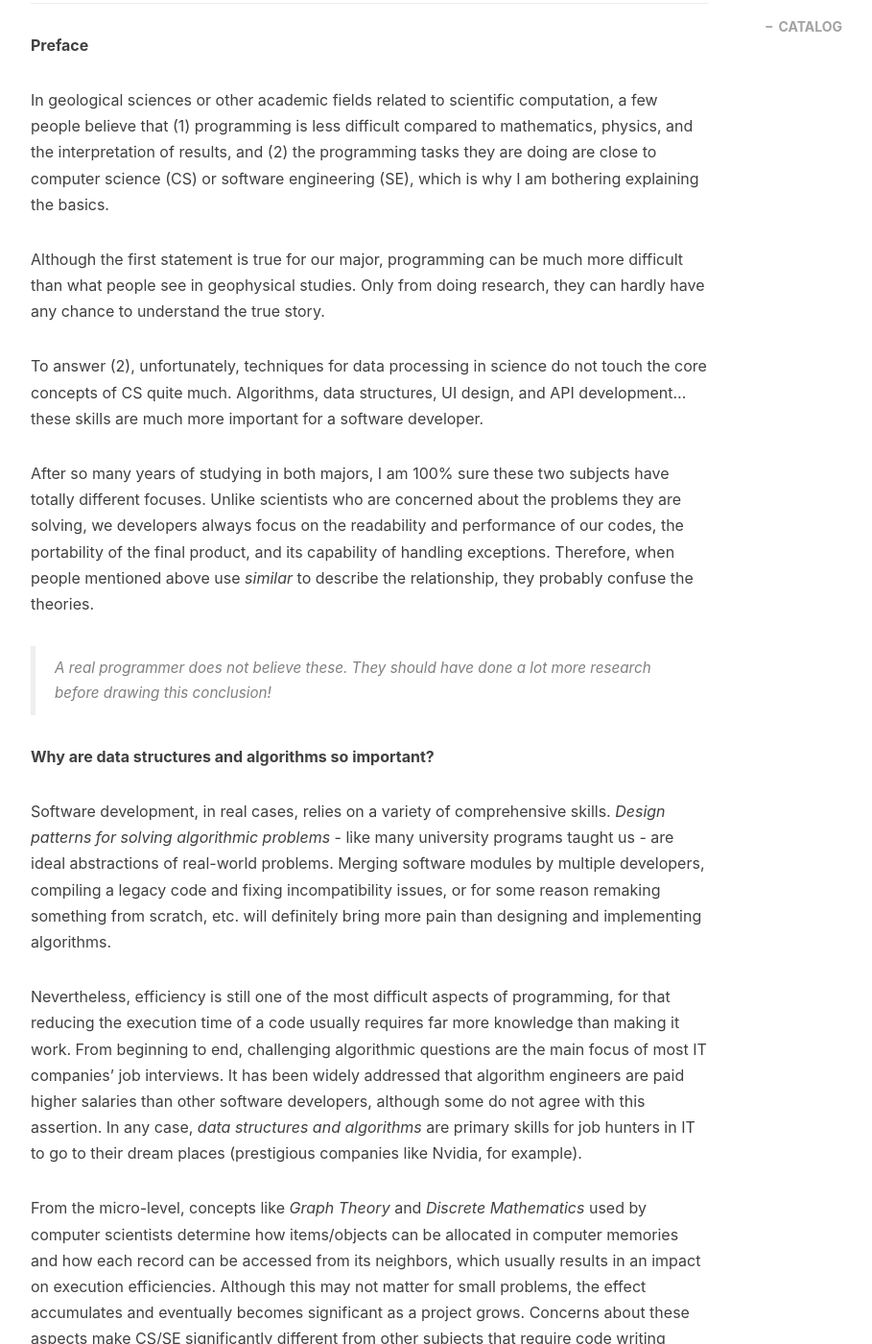
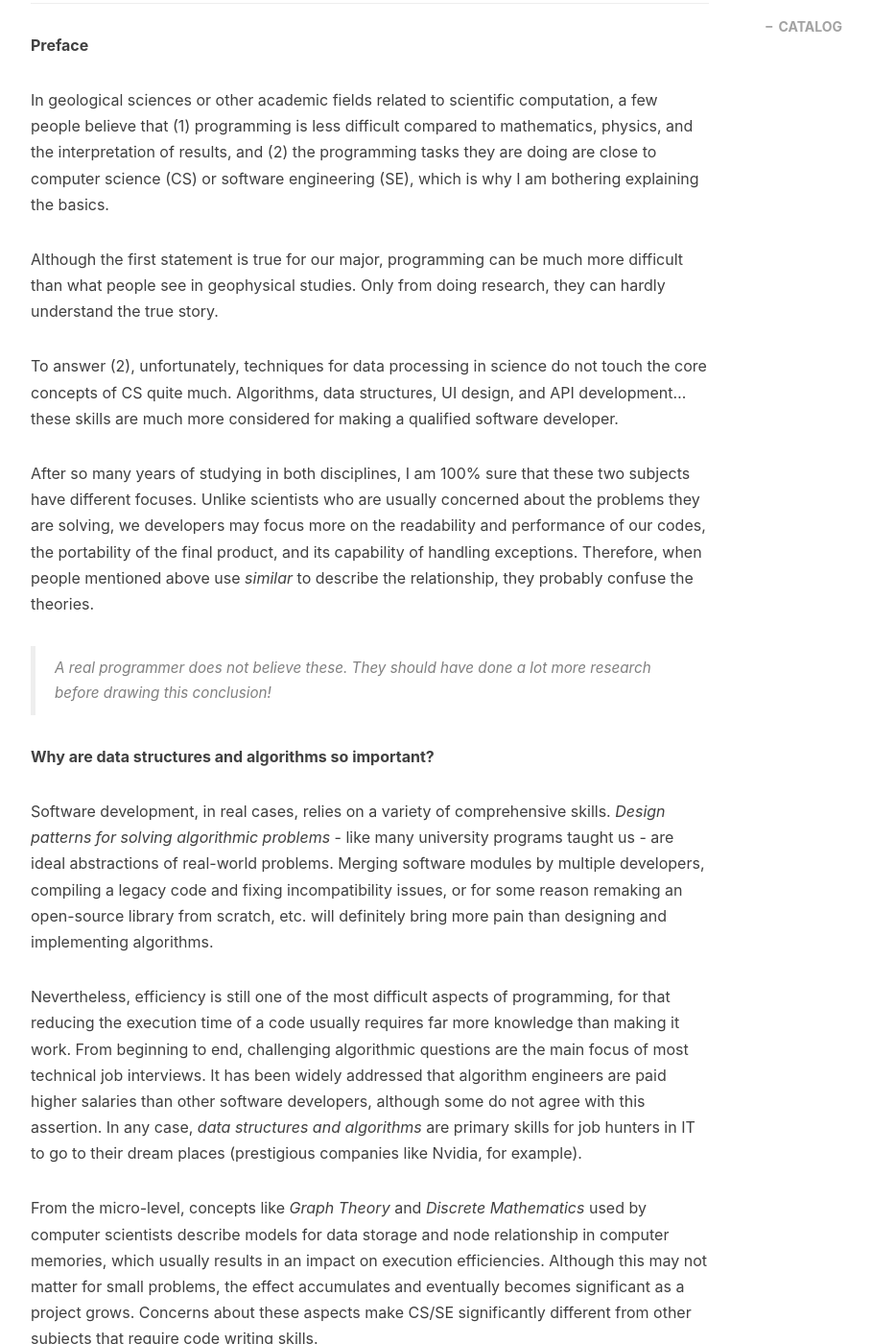
Before and after one commit to gengyu89/gengyu89.github.io, a Jekyll site: the page built from _posts/2020-09-13-leetcode-journey.markdown, in a window 1280 px wide and 1400 px high, scrolled down 809 px. Shown: the whole window at 96% size, without its empty margins (233-1142 px from the left). Built offline with Jekyll 4.4.1, drawn with Linux system fonts in a browser that asks for light colours; nearby versions of some CDN libraries; comment, search, counter and statistics services are not loaded; some of the changed text lies outside the part shown.

Commit message:
added algorithms

```diff
--- a/_posts/2020-09-13-leetcode-journey.markdown
+++ b/_posts/2020-09-13-leetcode-journey.markdown
@@ -25,25 +25,25 @@ tags:
 
 In geological sciences or other academic fields related to scientific computation, a few people believe that (1) programming is less difficult compared to mathematics, physics, and the interpretation of results, and (2) the programming tasks they are doing are close to computer science (CS) or software engineering (SE), which is why I am bothering explaining the basics.
 
-Although the first statement is true for our major, programming can be much more difficult than what people see in geophysical studies. Only from doing research, they can hardly have any chance to understand the true story.
+Although the first statement is true for our major, programming can be much more difficult than what people see in geophysical studies. Only from doing research, they can hardly understand the true story.
 
-To answer (2), unfortunately, techniques for data processing in science do not touch the core concepts of CS quite much. Algorithms, data structures, UI design, and API development... these skills are much more important for a software developer.
+To answer (2), unfortunately, techniques for data processing in science do not touch the core concepts of CS quite much. Algorithms, data structures, UI design, and API development... these skills are much more considered for making a qualified software developer.
 
-After so many years of studying in both majors, I am 100% sure these two subjects have totally different focuses. Unlike scientists who are concerned about the problems they are solving, we developers always focus on the readability and performance of our codes, the portability of the final product, and its capability of handling exceptions. Therefore, when people mentioned above use *similar* to describe the relationship, they probably confuse the theories.
+After so many years of studying in both disciplines, I am 100% sure that these two subjects have different focuses. Unlike scientists who are usually concerned about the problems they are solving, we developers may focus more on the readability and performance of our codes, the portability of the final product, and its capability of handling exceptions. Therefore, when people mentioned above use *similar* to describe the relationship, they probably confuse the theories.
 
 > A real programmer does not believe these. They should have done a lot more research before drawing this conclusion!
 
 **Why are data structures and algorithms so important?**
 
-Software development, in real cases, relies on a variety of comprehensive skills. *Design patterns for solving algorithmic problems* - like many university programs taught us - are ideal abstractions of real-world problems. Merging software modules by multiple developers, compiling a legacy code and fixing incompatibility issues, or for some reason remaking something from scratch, etc. will definitely bring more pain than designing and implementing algorithms.
+Software development, in real cases, relies on a variety of comprehensive skills. *Design patterns for solving algorithmic problems* - like many university programs taught us - are ideal abstractions of real-world problems. Merging software modules by multiple developers, compiling a legacy code and fixing incompatibility issues, or for some reason remaking an open-source library from scratch, etc. will definitely bring more pain than designing and implementing algorithms.
 
-Nevertheless, efficiency is still one of the most difficult aspects of programming, for that reducing the execution time of a code usually requires far more knowledge than making it work. From beginning to end, challenging algorithmic questions are the main focus of most IT companies' job interviews. It has been widely addressed that algorithm engineers are paid higher salaries than other software developers, although some do not agree with this assertion. In any case, *data structures and algorithms* are primary skills for job hunters in IT to go to their dream places (prestigious companies like Nvidia, for example).
+Nevertheless, efficiency is still one of the most difficult aspects of programming, for that reducing the execution time of a code usually requires far more knowledge than making it work. From beginning to end, challenging algorithmic questions are the main focus of most technical job interviews. It has been widely addressed that algorithm engineers are paid higher salaries than other software developers, although some do not agree with this assertion. In any case, *data structures and algorithms* are primary skills for job hunters in IT to go to their dream places (prestigious companies like Nvidia, for example).
 
-From the micro-level, concepts like *Graph Theory* and *Discrete Mathematics* used by computer scientists determine how items/objects can be allocated in computer memories and how each record can be accessed from its neighbors, which usually results in an impact on execution efficiencies. Although this may not matter for small problems, the effect accumulates and eventually becomes significant as a project grows. Concerns about these aspects make CS/SE significantly different from other subjects that require code writing skills.
+From the micro-level, concepts like *Graph Theory* and *Discrete Mathematics* used by computer scientists describe models for data storage and node relationship in computer memories, which usually results in an impact on execution efficiencies. Although this may not matter for small problems, the effect accumulates and eventually becomes significant as a project grows. Concerns about these aspects make CS/SE significantly different from other subjects that require code writing skills.
 
 ![rb_tree](/img/in-post/post-leetcode-journey/Red-black_tree_example.png)
 
-Thanks to the innovative application of Red-Black Trees (time complexity: O[log N]) in the Linux kernel, searching in a dataset containing 1,000,000,000 elements requires 30 comparisons only. In contrast, the most naive approach that traverses through an array linearly (time complexity: O[N]) requires many more operations than this. Since 2012 while studying in Canada, I have been fascinated by the beauty of data structures and the most well-known coding contest [Google Code Jam](https://codingcompetitions.withgoogle.com/codejam). In the computer industry, many people like me believe that skills in writing efficient codes make a gigantic difference (not only for ACM, particularly), for which I have been working much harder on learning algorithms rather than the syntactic aspect of programming languages.
+Thanks to the innovative application of Red-Black Trees (time complexity: O[log N]) in the Linux kernel, searching in a dataset containing 1,000,000,000 elements requires 30 comparisons on average. In contrast, the most naive approach that traverses through an array linearly (time complexity: O[N]) requires many more operations than this. Since 2012 while studying in Canada, I have been fascinated by the beauty of data structures and the most well-known coding contest [Google Code Jam](https://codingcompetitions.withgoogle.com/codejam). In the computer industry, many people like me believe that skills in writing efficient codes make a gigantic difference (not only for ACM, particularly), for which I have been working much harder on learning algorithms rather than the syntactic aspect of programming languages.
 
 **Commonly-used data structures and algorithms**
 
```
Also changed, not shown: other parts of _posts/2020-09-13-leetcode-journey.markdown (+3 -1 lines).
